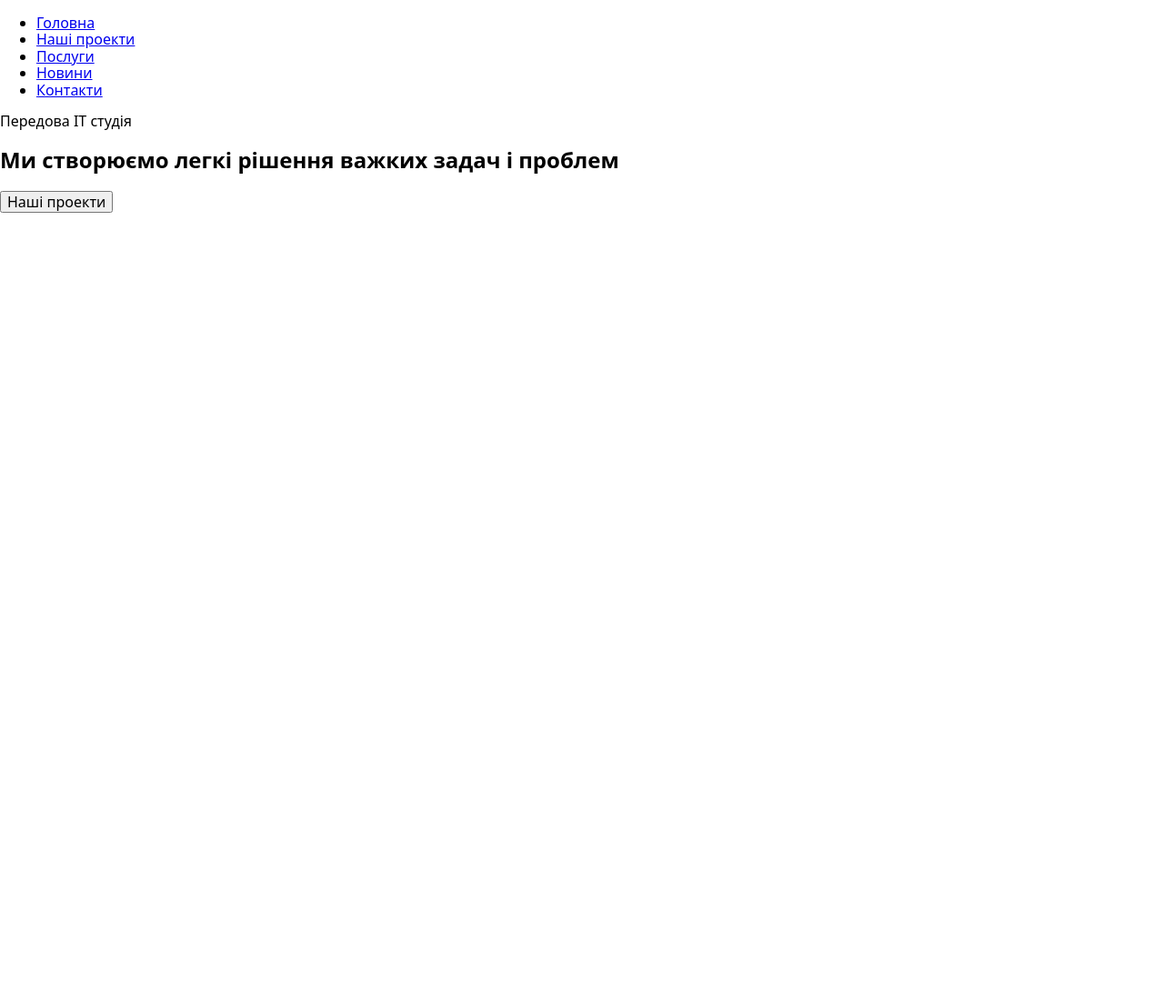
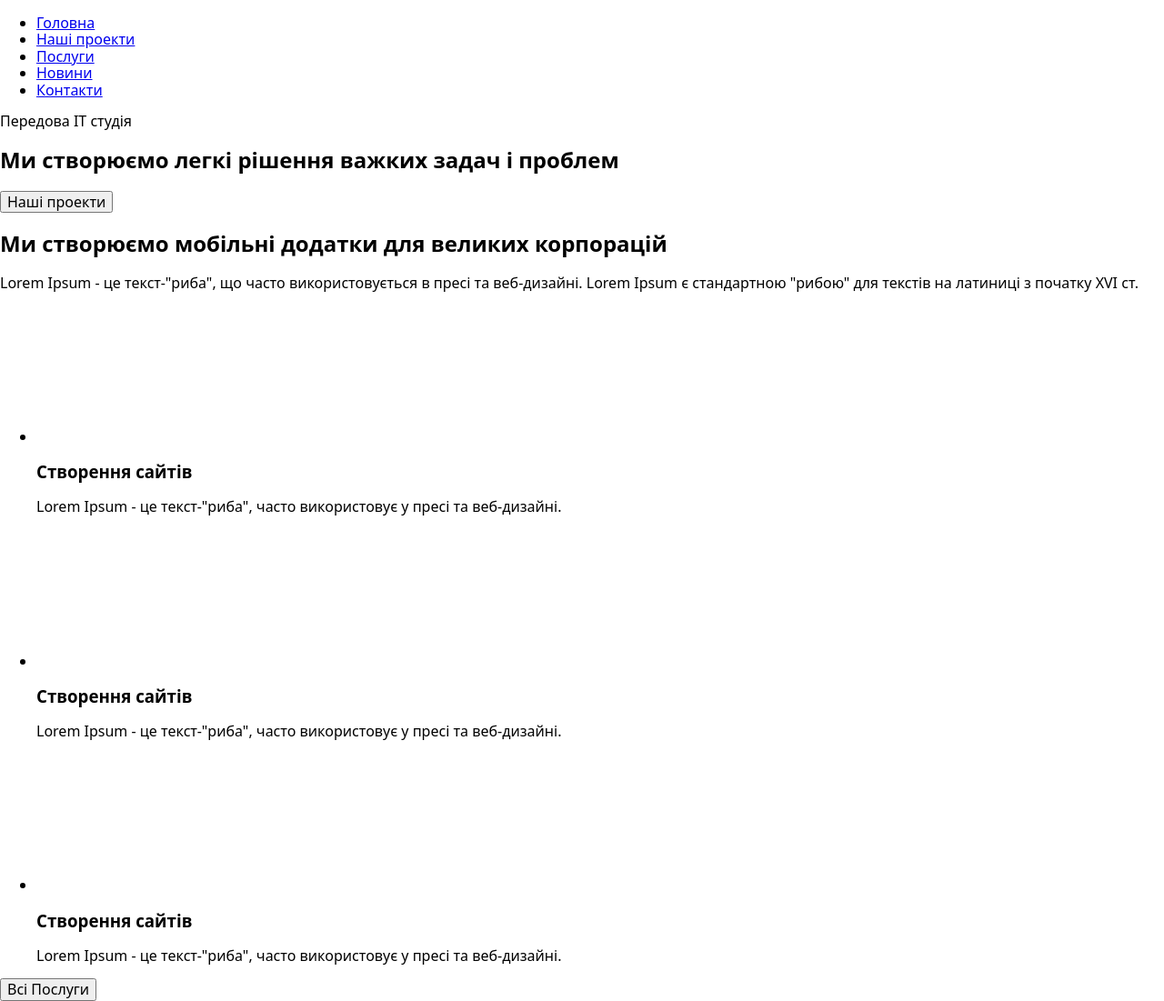
Before and after one commit to MaksimKhandeshyn/IT-Company, a plain HTML site: page index.html in a window 1280 px wide. Shown: the whole page at 91% size. Before the commit the page ends 800 px from the top, so only its background shows below. Drawn offline with nearby package versions, Linux system fonts and the light colour scheme.

Commit message:
Update index.html

```diff
--- a/index.html
+++ b/index.html
@@ -45,6 +45,53 @@
         <h1>Ми створюємо легкі рішення важких задач і проблем</h1>
         <button type="button">Наші проекти</button>
       </section>
+      <section>
+        <h2>Ми створюємо мобільні додатки для великих корпорацій</h2>
+        <p>
+          Lorem Ipsum - це текст-"риба", що часто використовується в пресі та
+          веб-дизайні. Lorem Ipsum є стандартною "рибою" для текстів на латиниці
+          з початку XVI ст.
+        </p>
+        <ul>
+          <li>
+            <svg>
+              <use src="./icons/symbol-defs.svg#icon-ellipse"></use>
+            </svg>
+            <div>
+              <h3>Створення сайтів</h3>
+              <p>
+                Lorem Ipsum - це текст-"риба", часто використовує у пресі та
+                веб-дизайні.
+              </p>
+            </div>
+          </li>
+          <li>
+            <svg>
+              <use src="./icons/symbol-defs.svg#icon-ellipse"></use>
+            </svg>
+            <div>
+              <h3>Створення сайтів</h3>
+              <p>
+                Lorem Ipsum - це текст-"риба", часто використовує у пресі та
+                веб-дизайні.
+              </p>
+            </div>
+          </li>
+          <li>
+            <svg>
+              <use src="./icons/symbol-defs.svg#icon-ellipse"></use>
+            </svg>
+            <div>
+              <h3>Створення сайтів</h3>
+              <p>
+                Lorem Ipsum - це текст-"риба", часто використовує у пресі та
+                веб-дизайні.
+              </p>
+            </div>
+          </li>
+        </ul>
+        <button type="button">Всі Послуги</button>
+      </section>
     </main>
     <footer></footer>
   </body>
```
